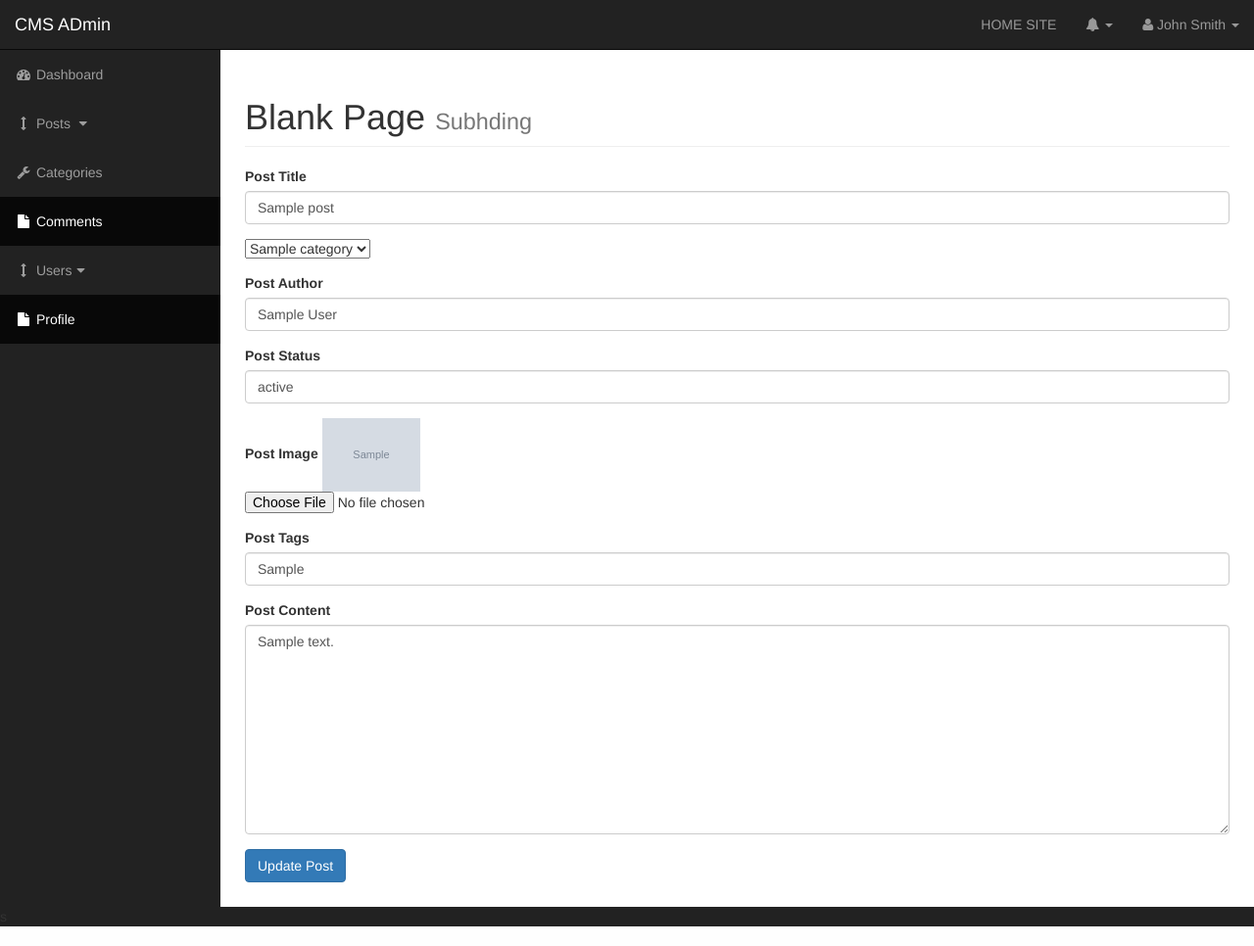
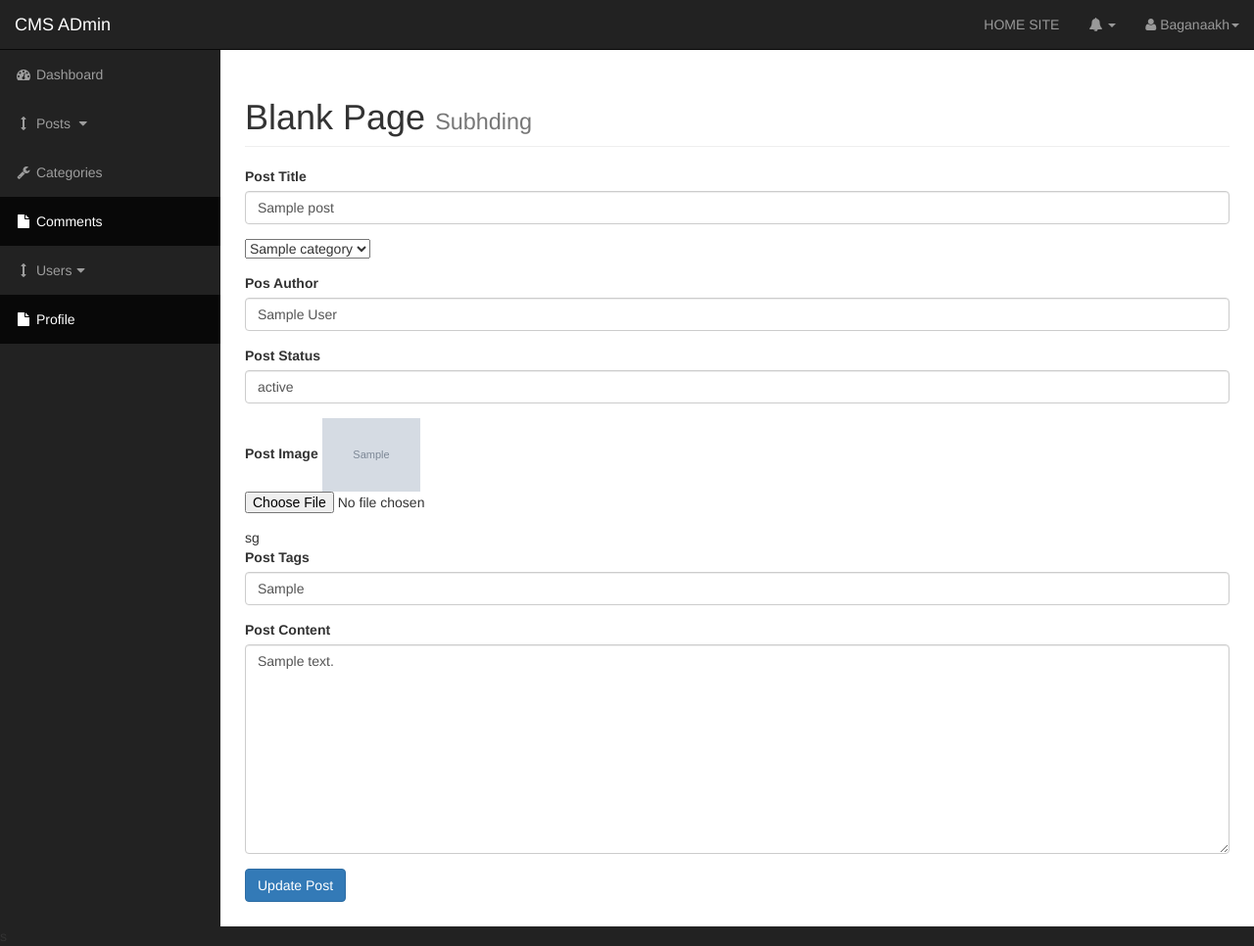
Before and after one commit to baganaakh/My-Diploma, a PHP site: page /admin/posts.php?source=edit_post&p_id=1 in a window 1280 px wide. Shown: the whole page at 98% size. Run offline with PHP 8.4, Linux system fonts and the light colour scheme; tables that the repository leaves empty or names only in its code hold one stand-in row (values such as "Sample post"); grey boxes marked "Sample" are stand-in pictures.

Commit message:
finally update

```diff
--- a/CMS/admin/includes/adminnavigation.php
+++ b/CMS/admin/includes/adminnavigation.php
@@ -41,7 +41,7 @@
             </ul>
         </li>
         <li class="dropdown">
-            <a href="#" class="dropdown-toggle" data-toggle="dropdown"><i class="fa fa-user"></i> John Smith <b class="caret"></b></a>
+            <a href="#" class="dropdown-toggle" data-toggle="dropdown"><i class="fa fa-user"></i> Baganaakh<b class="caret"></b></a>
             <ul class="dropdown-menu">
                 <li>
                     <a href="#"><i class="fa fa-fw fa-user"></i> Profile</a>
--- a/CMS/admin/includes/edit_post.php
+++ b/CMS/admin/includes/edit_post.php
@@ -2,7 +2,7 @@
 if (isset($_GET['p_id'])) {
  $the_post_id=$_GET['p_id'];
 }
-$query = "SELECT * FROM posts ";
+$query = "SELECT * FROM posts WHERE post_id = $the_post_id ";
 $select_posts_by_id = mysqli_query($connection, $query);
 while ($row = mysqli_fetch_assoc($select_posts_by_id)) {
     $post_id = $row['post_id'];
@@ -17,14 +17,40 @@ while ($row = mysqli_fetch_assoc($select_posts_by_id)) {
     $post_content = $row['post_content'];
     $post_status = $row['post_status'];
 }
+if(isset($_POST['Update_Post'])){
+    $post_author=$_POST['post_author'];
+    $post_title=$_POST['post_title'];
+    $post_category_id=$_POST['post_category'];
+    $post_status=$_POST['post_status'];
+    $post_image=$_FILES['image']['name'];
+    $post_image_temp=$_FILES['image']['tmp_name'];
+    $post_content=$_POST['post_content'];
+    $post_tags=$_POST['post_tags'];
+    move_uploaded_file($post_image_temp,"../images/$post_image");
+    $query="UPDATE posts SET ";
+    $query .="post_title = '{$post_title}', ";
+    $query .="post_category_id = '{$post_category_id}', ";
+    $query .="post_date = now(), ";
+    $query .="post_author = '{$post_author}', ";
+    $query .="post_status = '{$post_status}', ";
+    $query .="post_tags = '{$post_tags}', ";
+    $query .="post_content = '{$post_content}', ";
+    $query .="post_image = '{$post_image}', ";
+    $query .="WHERE post_id = '{$post_id}' ";
+    $update_post=mysqli_query($connection,$query);
+    comfirm($update_post);
+    if(! $update_post){
+        die("QUERY FILED DD" . mysqli_error($connection));
+    }
+}
 ?>
 <form action="" method="post" enctype="multipart/form-data">
     <div class="form-group">
         <label for="title">Post Title</label>
-        <input type="text" class="form-control" name="title" value="<?php echo $post_title; ?>">
+        <input type="text" class="form-control" name="post_title" value="<?php echo $post_title; ?>">
     </div>
     <div class="form-group">
-        <select name="" id="">
+        <select name="post_category" id="">
             <?php
 
             $query = "SELECT * FROM categories";
@@ -41,8 +67,8 @@ while ($row = mysqli_fetch_assoc($select_posts_by_id)) {
         </select>
     </div>
     <div class="form-group">
-        <label for="title">Post Author</label>
-        <input type="text" class="form-control" name="author" value="<?php echo $post_author; ?>">
+        <label for="title">Pos Author</label>
+        <input type="text" class="form-control" name="post_author" value="<?php echo $post_author; ?>">
     </div>
     <div class="form-group">
         <label for="post_status">Post Status</label>
@@ -52,7 +78,7 @@ while ($row = mysqli_fetch_assoc($select_posts_by_id)) {
         <label for="post_image">Post Image</label>
         <img width="100" src="../images/<?php echo $post_image; ?>" alt="">
         <input type="file" name="image">
-    </div>
+    </div>sg
     <div class="form-group">
         <label for="post_tags">Post Tags</label>
         <input type="text" class="form-control" name="post_tags" value="<?php echo $post_tags; ?>">
@@ -64,6 +90,6 @@ while ($row = mysqli_fetch_assoc($select_posts_by_id)) {
   </textarea>
     </div>
     <div class="form-group">
-        <input type="submit" class="btn btn-primary" name="create_post" value="Update Post">
+        <input type="submit" class="btn btn-primary" name="Update_Post" value="Update Post">
     </div>
 </form>
--- a/CMS/includes/sidebar.php
+++ b/CMS/includes/sidebar.php
@@ -8,7 +8,7 @@
                 <div class="well">
 
 
-                    <h4>Блог хайлх</h4>
+                    <h4>Таг хайлт</h4>
                     <form action="search.php" method="post">
                     <div class="input-group">
                         <input name="search" type="text" class="form-control">
@@ -29,7 +29,7 @@
                 $query = "SELECT * FROM categories LIMIT 3";
                 $select_all_categories_query = mysqli_query($connection, $query);
                 ?>
-                    <h4>Blog Categories</h4>
+                    <h4>Site Categories</h4>
                     <div class="row">
                         <div class="col-lg-12">
                             <ul class="list-unstyled">
--- a/CMS/index.php
+++ b/CMS/index.php
@@ -21,7 +21,7 @@
                     ?>
 
                     <h1 class="page-header">
-                    Page Head   s dasdasddd
+                    Page Heads
                     <small>Secondary Text</small>
                 </h1>
 
@@ -37,7 +37,7 @@
                 <img class="img-responsive" src="images/<?php echo $post_image?>" alt="">
                 <hr>
                 <p><?php echo $post_content ?></p>
-                <a class="btn btn-primary" href="#">Read More <span class="glyphicon glyphicon-chevron-right"></span></a>
+                <a class="btn btn-primary" href="#">Read More shdfghdfiu<span class="glyphicon glyphicon-chevron-right"></span></a>
 
                 <hr>
                     <?php } ?>
--- a/CMS/search.php
+++ b/CMS/search.php
@@ -24,7 +24,7 @@
                 if ($count == 0) {
                     echo "<h1> no result</h1>";
                 } else {
-                    $query = "SELECT * FROM posts ";
+                    $query = "SELECT * FROM posts WHERE post_tags LIKE '%$search%' ";
                     $select_all_posts_query = mysqli_query($connection, $query);
                     while ($row = mysqli_fetch_assoc($select_all_posts_query)) {
                         $post_title = $row['post_title'];
```
Also changed, not shown: CMS/images/ddddddddddd.jpg (added).
